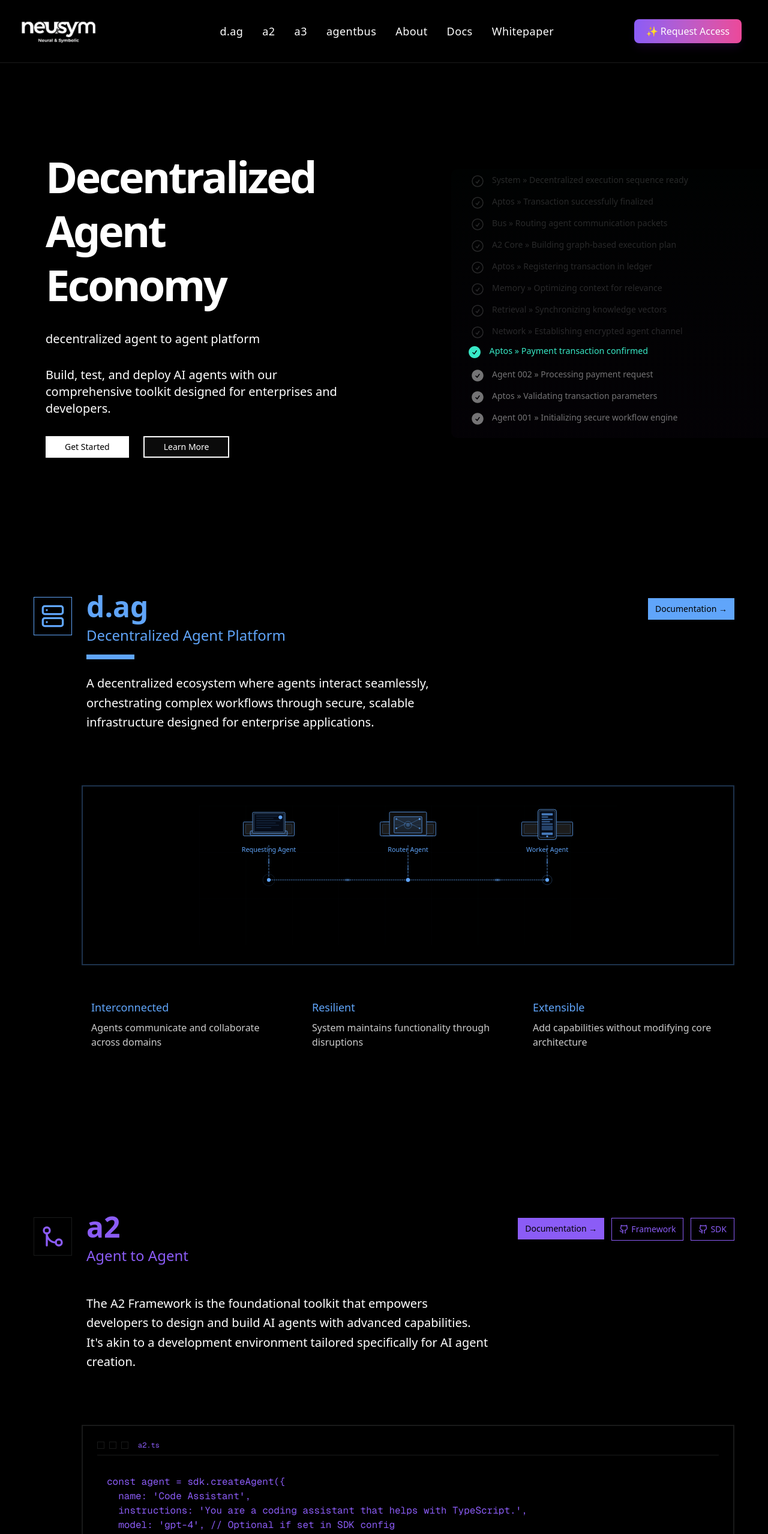
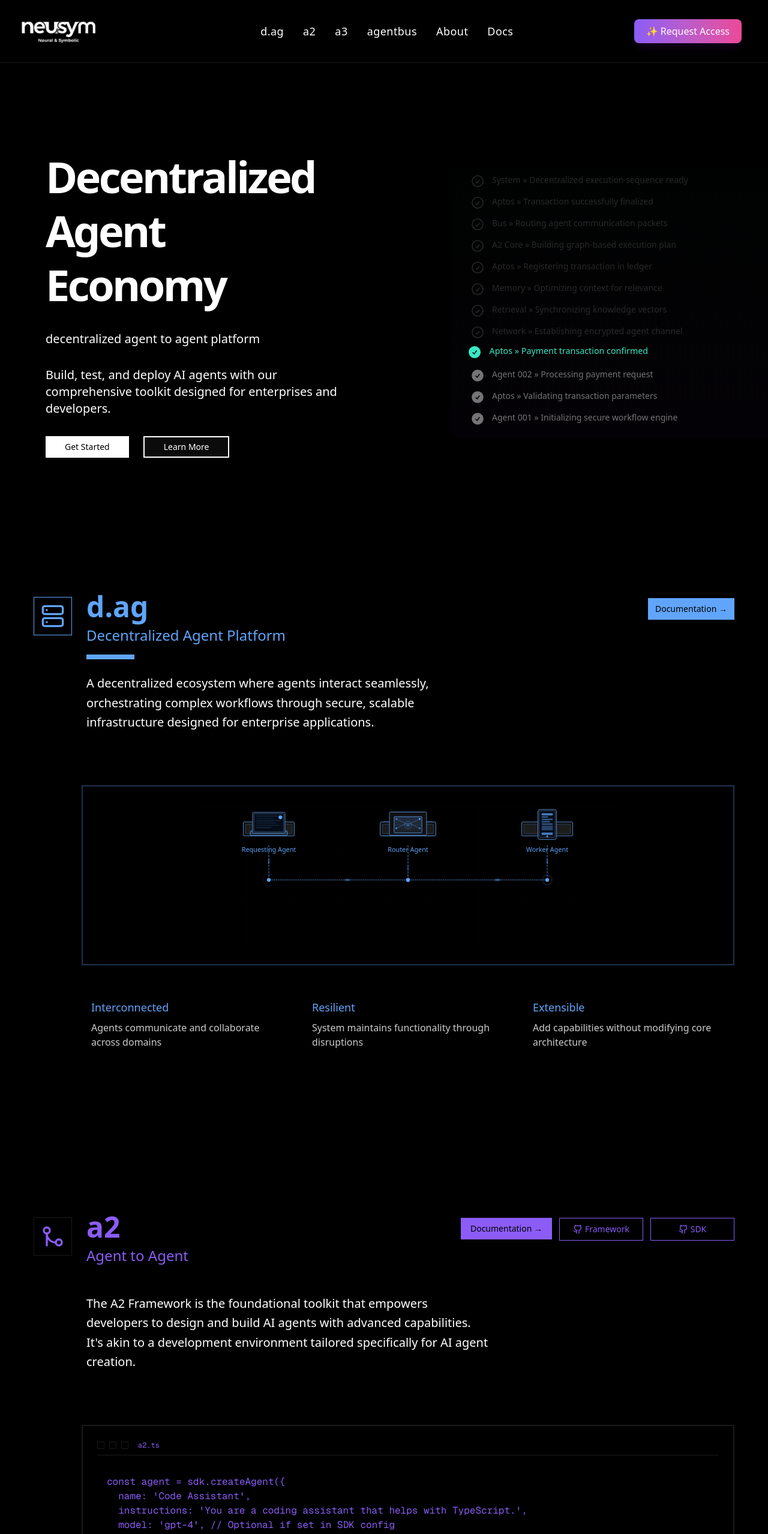
Before and after one commit to Neusym/web, a Next.js app: page / in a window 1280 px wide. Shown: the top 2557 px of the page at 60% size. Built offline with nearby package versions, Linux system fonts and the light colour scheme.

Commit message:
fix: mobile menu overlay always on top using React Portal, remove whitepaper, update docs link

```diff
--- a/src/app/page.tsx
+++ b/src/app/page.tsx
@@ -28,7 +28,7 @@
     { name: "a3", href: "#a3" },
     { name: "agentbus", href: "#agentbus" },
     { name: "About", href: "#about" },
-    { name: "Docs", href: "#" }
+    { name: "Docs", href: "https://deepwiki.com/Neusym/a2" }
   ];
 
   useEffect(() => {
--- a/src/components/FrameworkSection.tsx
+++ b/src/components/FrameworkSection.tsx
@@ -125,14 +125,14 @@
     e.stopPropagation(); // Prevent the event from bubbling up to the section
     const href = e.currentTarget.getAttribute('href');
 
-    const centered = centerSection();
+    // For mobile devices, simply open the link in a new tab without scrolling
+    if (href && href.startsWith('http')) {
+      window.open(href, '_blank');
+      return;
+    }
 
-    if (href && href.startsWith('http')) {
-      // After the scroll animation completes, open the external link
-      setTimeout(() => {
-        window.open(href, '_blank');
-      }, centered ? 1000 : 0); // Open immediately if no centering occurred
-    }
+    // For desktop, center the section
+    centerSection();
   }, [centerSection]);
 
   return (
@@ -173,11 +173,11 @@
               <motion.div
                 whileHover={{ scale: 1.1 }}
                 whileTap={{ scale: 0.95 }}
-                className="cursor-pointer relative group"
+                className="cursor-pointer relative group min-w-[140px]"
               >
                 <motion.a
                   href={documentationLink}
-                  className="flex items-center justify-center px-3 py-2 text-black text-sm font-medium rounded-none hover:bg-opacity-90 transition-all duration-200"
+                  className="flex items-center justify-center px-4 py-3 sm:py-2 md:py-2 text-black text-sm sm:text-sm font-medium rounded-none hover:bg-opacity-90 transition-all duration-200 w-full"
                   style={{ backgroundColor: color }}
                   onClick={scrollToCenter}
                 >
@@ -189,11 +189,11 @@
                   key={index}
                   whileHover={{ scale: 1.1 }}
                   whileTap={{ scale: 0.95 }}
-                  className="cursor-pointer relative group"
+                  className="cursor-pointer relative group min-w-[140px]"
                 >
                   <motion.a
                     href={link.url}
-                    className="flex items-center justify-center px-3 py-2 border text-sm font-medium rounded-none hover:bg-opacity-10 transition-all duration-200"
+                    className="flex items-center justify-center px-4 py-3 sm:py-2 md:py-2 border text-sm sm:text-sm font-medium rounded-none hover:bg-opacity-10 transition-all duration-200 w-full"
                     style={{ borderColor: color, color: color }}
                     whileHover={{ backgroundColor: `${color}20` }}
                     onClick={scrollToCenter}
--- a/src/components/Header.tsx
+++ b/src/components/Header.tsx
@@ -19,7 +19,7 @@
       initial={{ opacity: 0 }}
       animate={{ opacity: 1 }}
       transition={{ duration: 0.5, ease: "easeOut" }}
-      className="sticky top-0 z-50 backdrop-blur-md bg-black/70 flex items-center justify-between p-5 sm:p-7 border-b border-white/10 shadow-lg shadow-black/20"
+      className="sticky top-0 z-[99999] backdrop-blur-md bg-black/70 flex items-center justify-between p-5 sm:p-7 border-b border-white/10 shadow-lg shadow-black/20"
     >
       <motion.div
         initial={{ opacity: 0 }}
@@ -81,26 +81,6 @@
             />
           </motion.a>
         ))}
-
-        {/* Whitepaper Link */}
-        <motion.a
-          href="https://neusym.com/whitepaper.pdf"
-          initial={{ opacity: 0, y: -10 }}
-          animate={{ opacity: 1, y: 0 }}
-          transition={{ delay: 0.5, duration: 0.3 }}
-          whileHover={{
-            scale: 1.05,
-            color: "#10B981",
-            transition: { duration: 0.15 }
-          }}
-          className="relative text-white transition-colors duration-150 text-base sm:text-lg font-medium tracking-wide py-2 hover:text-[#10B981] nav-link"
-        >
-          Whitepaper
-          <motion.div
-            className="absolute -bottom-1 left-0 h-[2px] w-0 bg-current transition-all duration-150"
-            whileHover={{ width: "100%" }}
-          />
-        </motion.a>
       </nav>
 
       <div className="flex items-center space-x-4">
@@ -117,7 +97,7 @@
         </motion.button>
 
         <MobileMenu
-          items={navItems.map(item => item.name)}
+          items={navItems}
           onRequestAccessClick={() => setIsModalOpen(true)}
           closeModal={() => setIsModalOpen(false)}
           isModalOpen={isModalOpen}
--- a/src/components/MobileMenu.tsx
+++ b/src/components/MobileMenu.tsx
@@ -4,9 +4,15 @@
 import { motion, AnimatePresence } from "framer-motion";
 import { X, Menu } from "lucide-react";
 import RequestAccessModal from "./RequestAccessModal";
+import { createPortal } from "react-dom";
+
+interface NavItem {
+  name: string;
+  href: string;
+}
 
 interface MobileMenuProps {
-  items: string[];
+  items: NavItem[];
   onRequestAccessClick?: () => void;
   closeModal?: () => void;
   isModalOpen?: boolean;
@@ -56,11 +62,20 @@
     }
   };
 
-  // Handle smooth scrolling with custom animation
-  const handleNavClick = (e: React.MouseEvent<HTMLAnchorElement>, item: string) => {
+  // Handle smooth scrolling with custom animation or navigate for external links
+  const handleNavClick = (e: React.MouseEvent<HTMLAnchorElement>, item: NavItem) => {
+    if (item.href.startsWith("http")) {
+      // For external links, let the browser handle navigation
+      // No need to preventDefault or toggleMenu if it's an external link that opens in a new tab.
+      // If you want it to open in the same tab and then close menu:
+      // toggleMenu();
+      // window.location.href = item.href;
+      // However, typically external links open in a new tab, which is handled by target="_blank"
+      return;
+    }
+
     e.preventDefault();
-    const href = `#${item.toLowerCase()}`;
-    const element = document.querySelector(href);
+    const element = document.querySelector(item.href); // Use item.href directly
 
     if (element) {
       // Close menu first
@@ -123,14 +138,14 @@
         <Menu className="w-7 h-7" />
       </button>
 
-      <AnimatePresence>
-        {isOpen && (
+      {isOpen && typeof window !== 'undefined' && createPortal(
         <motion.div
           initial={{ opacity: 0 }}
           animate={{ opacity: 1 }}
           exit={{ opacity: 0 }}
           transition={{ duration: 0.2 }}
-            className="fixed inset-0 z-50 bg-black/95 backdrop-blur-md"
+          className="fixed inset-0 z-[99999]"
+          style={{ backgroundColor: 'black' }}
         >
           <div className="flex flex-col h-full">
             <div className="flex justify-between items-center p-6 border-b border-white/10">
@@ -143,16 +158,17 @@
                 <X className="w-7 h-7" />
               </button>
             </div>
-
             <div className="flex-1 flex flex-col p-6 space-y-5">
               {items.map((item, i) => (
                 <motion.a
-                    key={item}
-                    href={`#${item.toLowerCase()}`}
+                  key={item.name}
+                  href={item.href}
+                  target={item.href.startsWith("http") ? "_blank" : "_self"}
+                  rel={item.href.startsWith("http") ? "noopener noreferrer" : undefined}
                   initial={{ opacity: 0, x: -10 }}
                   animate={{ opacity: 1, x: 0 }}
                   transition={{ delay: i * 0.05, duration: 0.3 }}
-                    style={{ color: getItemColor(item) }}
+                  style={{ color: getItemColor(item.name) }}
                   className="text-2xl font-medium hover:opacity-80 py-4 border-b border-white/10 flex items-center justify-between transition-colors duration-150"
                   onClick={(e) => handleNavClick(e, item)}
                   whileHover={{
@@ -160,7 +176,7 @@
                     transition: { duration: 0.15 }
                   }}
                 >
-                    {item}
+                  {item.name}
                   <motion.span
                     initial={{ x: -10, opacity: 0 }}
                     animate={{ x: 0, opacity: 1 }}
@@ -171,33 +187,6 @@
                   </motion.span>
                 </motion.a>
               ))}
-
-                {/* Whitepaper Link for Mobile */}
-                <motion.a
-                  href="https://neusym.com/whitepaper.pdf"
-                  target="_blank"
-                  rel="noopener noreferrer"
-                  initial={{ opacity: 0, x: -10 }}
-                  animate={{ opacity: 1, x: 0 }}
-                  transition={{ delay: items.length * 0.05, duration: 0.3 }}
-                  style={{ color: "#10B981" }}
-                  className="text-2xl font-medium hover:opacity-80 py-4 border-b border-white/10 flex items-center justify-between transition-colors duration-150"
-                  whileHover={{
-                    scale: 1.03,
-                    transition: { duration: 0.15 }
-                  }}
-                >
-                  Whitepaper
-                  <motion.span
-                    initial={{ x: -10, opacity: 0 }}
-                    animate={{ x: 0, opacity: 1 }}
-                    transition={{ delay: items.length * 0.05 + 0.2 }}
-                    className="text-lg"
-                  >
-                    →
-                  </motion.span>
-                </motion.a>
-
               <motion.div
                 initial={{ opacity: 0 }}
                 animate={{ opacity: 1 }}
@@ -212,7 +201,6 @@
                 </button>
               </motion.div>
             </div>
-
             <motion.div
               initial={{ opacity: 0 }}
               animate={{ opacity: 1 }}
@@ -230,9 +218,9 @@
               ))}
             </motion.div>
           </div>
-          </motion.div>
+        </motion.div>,
+        document.body
       )}
-      </AnimatePresence>
 
       {/* Only show local modal if we're not using the prop */}
       {!onRequestAccessClick && (
```
Lines whose indentation alone changed are shown as unchanged.
